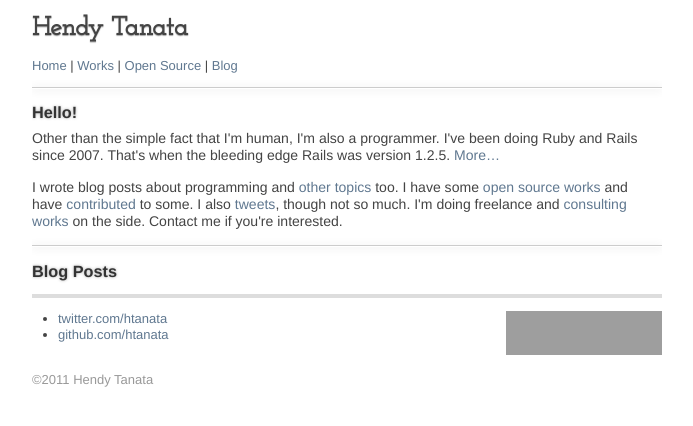
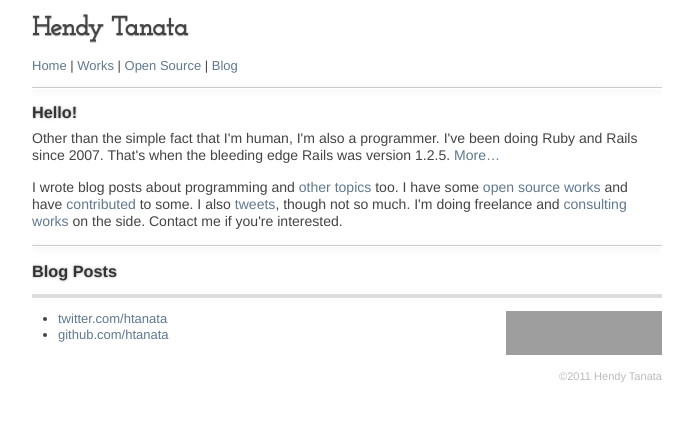
Before and after one commit to htanata/htanata.github.com, a Jekyll site: the page built from index.html, in a window 1280 px wide. Shown: the top 426 px of the page, without its empty margins (293-986 px from the left). Built offline with Jekyll 4.4.1, drawn with Linux system fonts in a browser that asks for light colours; nearby versions of some CDN libraries; some web fonts are replaced; grey boxes are pictures that could not be loaded.

Commit message:
Move copyright to right side and make it subtler.

```diff
--- a/_stylesheets/partials/_page.scss
+++ b/_stylesheets/partials/_page.scss
@@ -138,12 +138,15 @@ section h1 {
 
 #copyright {
   margin-top: 1em;
-  color: #999;
+  @include font-size(11px);
+  color: #bbb;
+  text-align: right;
 }
 
 #main-footer {
   border-top: 4px solid #ddd;
   margin-top: 1em;
+  margin-bottom: 0.5em;
   padding-top: 1em;
 }
 
```
Also changed, not shown: css/style.css.
